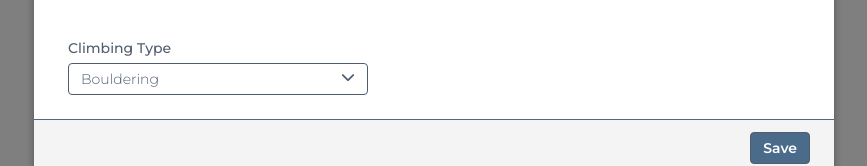
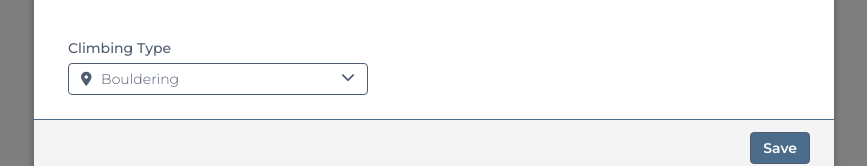
Before and after one commit to Armitage35/climber.guru, a Vue app: page / in a window 1280 px wide. Shown: the part 353-519 px from the top of the page, without its empty margins (206-1073 px from the left). Built offline with nearby package versions, Linux system fonts and the light colour scheme.

Commit message:
Make dropdown work

```diff
--- a/src/components/Dropdown/Dropdown.scss
+++ b/src/components/Dropdown/Dropdown.scss
@@ -1,3 +1,4 @@
+// Local variables
 %dropdownText {
 	color: $weird-blue;
 	font-weight: $light;
@@ -7,6 +8,7 @@
 
 $dropdownWidth: 300px;
 
+// Regular style
 label {
 	font-size: 14px;
 	font-weight: $medium;
@@ -18,6 +20,7 @@ label {
 .dropdown__content {
 	width: $dropdownWidth;
 	margin-top: 6px;
+	cursor: pointer;
 }
 
 .dropdown__active {
@@ -30,14 +33,16 @@ label {
 	justify-content: space-between;
 }
 
+#dropdown__icon {
+	margin-right: 6px;
+}
+
 .dropdown__options {
 	width: calc(#{$dropdownWidth} - 2px);
 	list-style: none;
 	position: absolute;
 	padding-left: 0;
-	padding: 6px 12px;
-	padding-left: 0px;
-	padding-right: 0px;
+	padding: 6px 0px;
 	border: solid 1px $weird-blue;
 	background-color: $plain-white;
 	border-radius: 0 0 4px 4px;
--- a/src/components/Dropdown/Dropdown.vue
+++ b/src/components/Dropdown/Dropdown.vue
@@ -3,7 +3,9 @@
 		<label :for="title">{{ title }}</label>
 		<div class="dropdown__content">
 			<div class="dropdown__active">
-				<span>{{ active }}</span
+				<span>
+					<i :class="icon" id="dropdown__icon" v-if="icon"></i>
+					{{ active }}</span
 				><i class="fas fa-chevron-down"></i>
 			</div>
 			<ul class="dropdown__options">
@@ -11,6 +13,7 @@
 					class="dropdown__option"
 					v-for="(option, index) in options"
 					:key="index"
+					@click="select($event)"
 				>
 					{{ option }}
 				</li>
@@ -21,11 +24,18 @@
 
 <script>
 export default {
-	props: ['title', 'options'],
+	props: ['icon', 'title', 'options'],
 	data: function() {
 		return {
 			active: this.options[0]
 		};
+	},
+	methods: {
+		select: function(event) {
+			this.active = event.target.innerHTML
+				.replace(/\n\t\t\t/g, '')
+				.replace(/\t/g, '');
+		}
 	}
 };
 </script>
--- a/src/components/Modal/Modal.vue
+++ b/src/components/Modal/Modal.vue
@@ -8,7 +8,11 @@
 				</div>
 			</div>
 			<div class="modal__body">
-				<Dropdown title="climbing type" :options="dropdown"></Dropdown>
+				<Dropdown
+					title="climbing type"
+					:options="dropdown"
+					icon="fas fa-map-marker-alt"
+				></Dropdown>
 			</div>
 			<div class="modal__footer">
 				<Button
```
